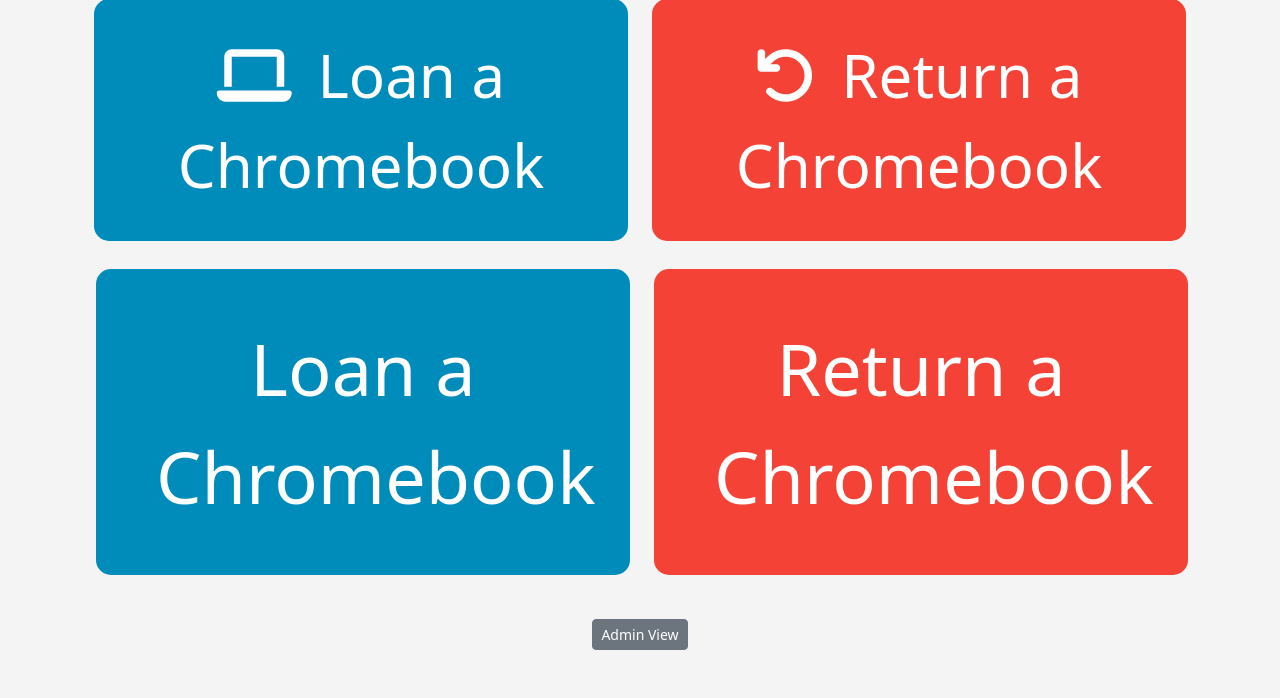
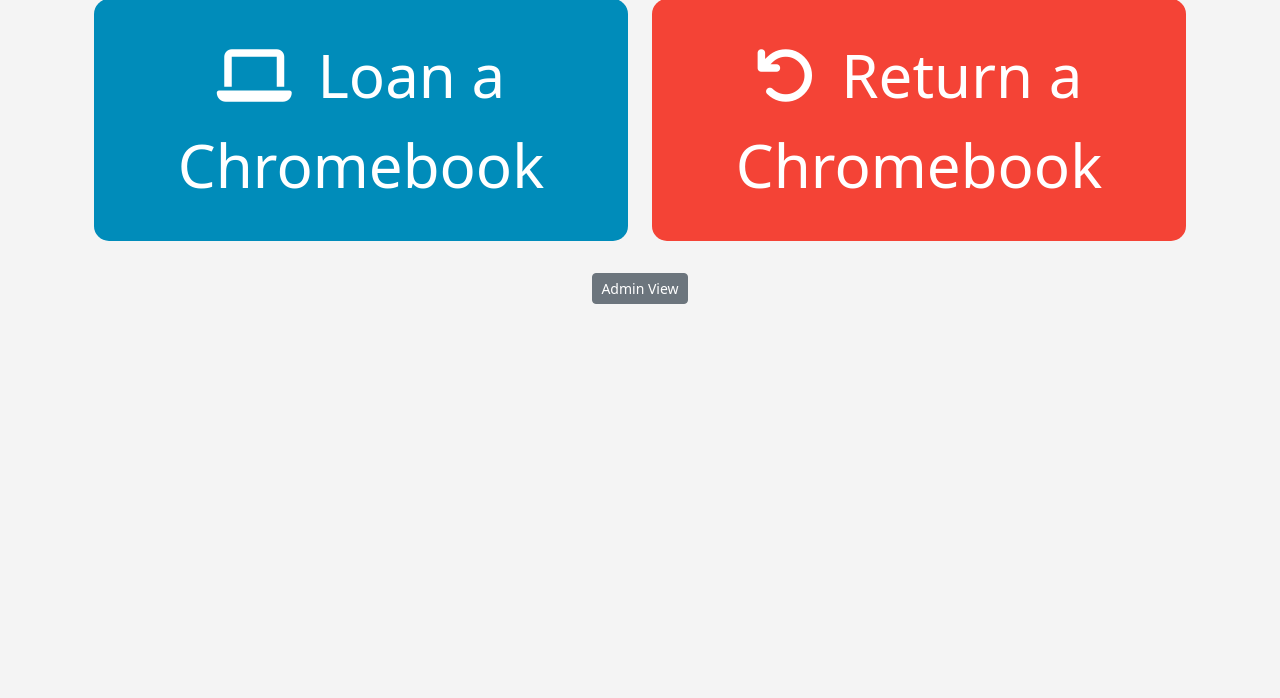
Before and after one commit to shrowdo/chromebookloansystem, a Flask app: page / in a window 1280 px wide. Shown: the part 179-877 px from the top of the page. After the commit the page ends 483 px from the top, so only its background shows below. Run offline with Flask 3, Linux system fonts and the light colour scheme; data that the repository does not hold is empty; some libraries are stand-ins or nearby versions.

Commit message:
Update home.html

```diff
--- a/templates/home.html
+++ b/templates/home.html
@@ -26,15 +26,6 @@
             text-align: center;
         }
     </style>
-
-    <div class="row text-center">
-        <div class="col-lg-6 col-md-12 mb-3">
-            <button class="button button-loan btn-lg w-100" data-bs-toggle="modal" data-bs-target="#loanModal">Loan a Chromebook</button>
-        </div>
-        <div class="col-lg-6 col-md-12 mb-3">
-            <button class="button button-return btn-lg w-100" data-bs-toggle="modal" data-bs-target="#returnModal">Return a Chromebook</button>
-        </div>
-    </div>
 
     <!-- Loan Chromebook Modal -->
     <div class="modal fade" id="loanModal" tabindex="-1" aria-labelledby="loanModalLabel" aria-hidden="true">
```
